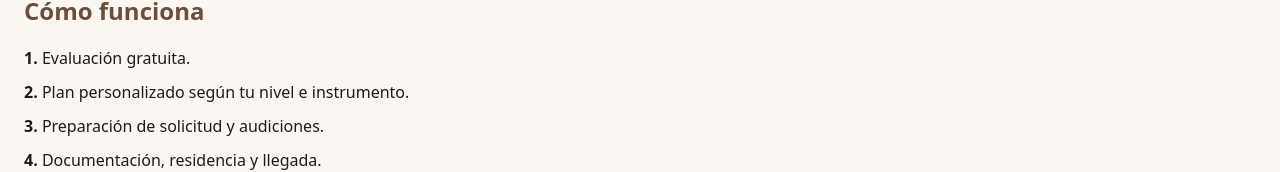
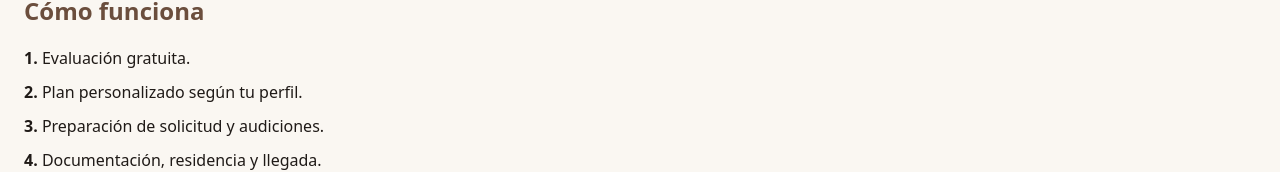
Before and after one commit to GlobalCadenza/globalcadenza-web, a Next.js app: page / in a window 1280 px wide. Shown: the part 771-943 px from the top of the page. Built offline with nearby package versions, Linux system fonts and the light colour scheme.

Commit message:
Update page.js

```diff
--- a/app/page.js
+++ b/app/page.js
@@ -1,5 +1,5 @@
 export default function Home() {
-  const whatsapp = "https://wa.me/34657294346?text=Hola%20Global%20Cadenza%20quiero%20más%20información"; // PON TU NUMERO SIN +
+  const whatsapp = "https://wa.me/34657294346?text=Hola%20Global%20Cadenza%20quiero%20más%20información";
 
   return (
     <main>
@@ -61,7 +61,7 @@ export default function Home() {
         <h2>Cómo funciona</h2>
         <ul className="steps" style={{ marginTop: "15px" }}>
           <li><strong>1.</strong> Evaluación gratuita.</li>
-          <li><strong>2.</strong> Plan personalizado según tu nivel e instrumento.</li>
+          <li><strong>2.</strong> Plan personalizado según tu perfil.</li>
           <li><strong>3.</strong> Preparación de solicitud y audiciones.</li>
           <li><strong>4.</strong> Documentación, residencia y llegada.</li>
           <li><strong>5.</strong> Seguimiento durante el primer año.</li>
```
